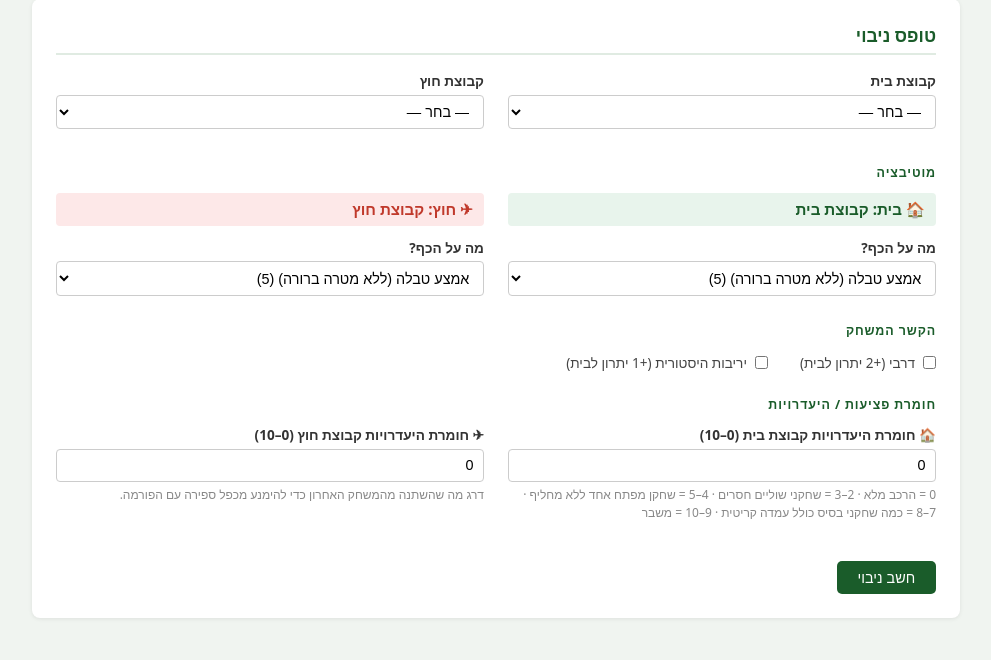
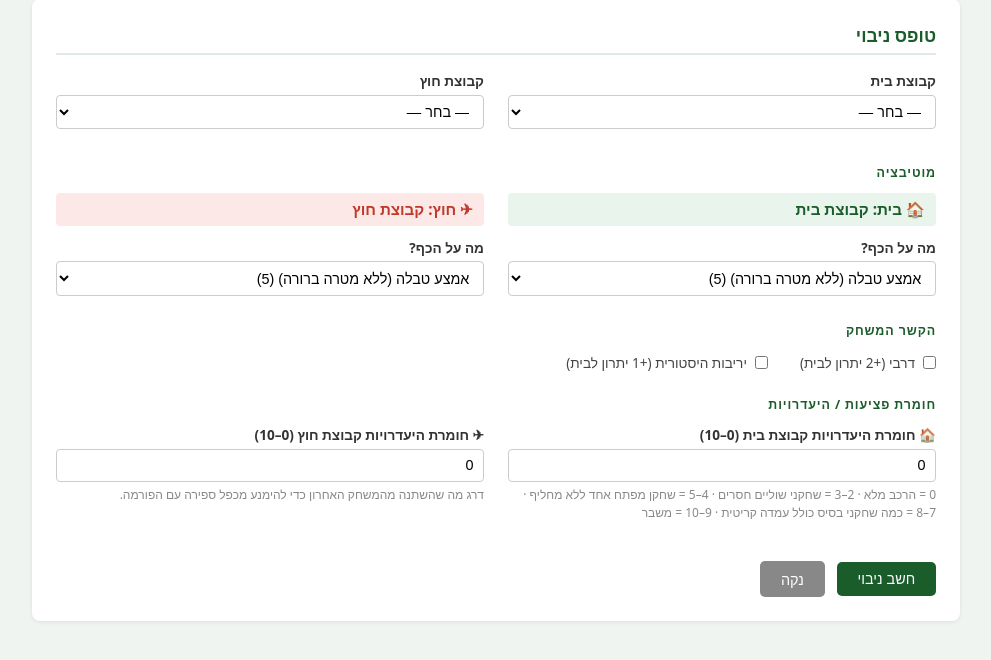
Before and after one commit to avidaniely/gambling-predictions, a Flask app: page /predict in a window 1280 px wide. Shown: the part 90-750 px from the top of the page, without its empty margins (144-1135 px from the left). Run offline with Flask 3, Linux system fonts and the light colour scheme; data comes from the database, SQL or seed files in the repository.

Commit message:
﻿Add Clear button to predict form
Co-Authored-By: Claude Sonnet 4.6 <noreply@anthropic.com>

```diff
--- a/templates/predict.html
+++ b/templates/predict.html
@@ -195,7 +195,10 @@
       </div>
     </div>
 
-    <button class="btn" type="submit">{{ t.calc_btn }}</button>
+    <div style="display:flex; gap:0.75rem; align-items:center;">
+      <button class="btn" type="submit">{{ t.calc_btn }}</button>
+      <a href="/predict" class="btn" style="background:#888; text-decoration:none;">{{ t.clear_btn }}</a>
+    </div>
   </form>
 </div>
 
--- a/translations.py
+++ b/translations.py
@@ -76,6 +76,7 @@ TRANSLATIONS = {
         "injury_hint2":     "Rate what changed since their last match to avoid double-counting form.",
 
         "calc_btn":         "Calculate Prediction",
+        "clear_btn":        "Clear",
 
         # Result
         "result_title":     "Prediction: {home} vs {away}",
@@ -217,6 +218,7 @@ TRANSLATIONS = {
         "injury_hint2":     "דרג מה שהשתנה מהמשחק האחרון כדי להימנע מכפל ספירה עם הפורמה.",
 
         "calc_btn":         "חשב ניבוי",
+        "clear_btn":        "נקה",
 
         # Result
         "result_title":     "ניבוי: {home} נגד {away}",
```
